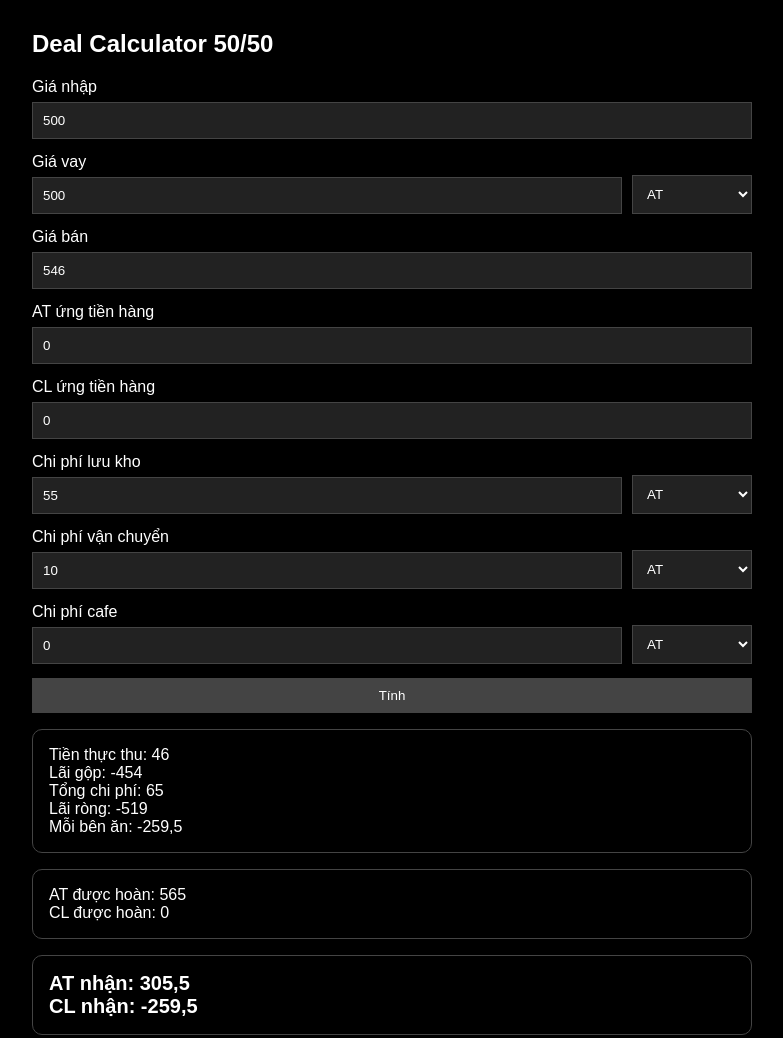
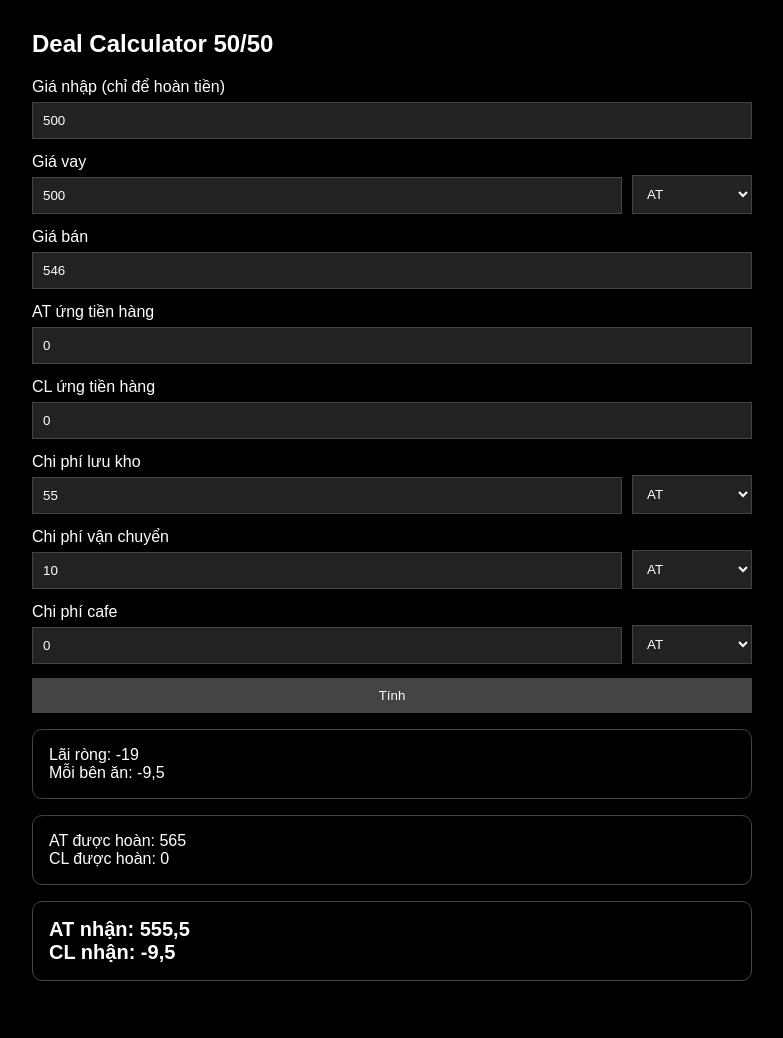
Before and after one commit to tuleanh1410-create/Tool, a plain HTML site: page index.html in a window 1280 px wide. Shown: the whole page, without its empty margins (248-1031 px from the left). After the commit the page ends 1011 px from the top, so only its background shows below. Drawn offline with Linux system fonts and the light colour scheme.

Commit message:
Update index.html

```diff
--- a/index.html
+++ b/index.html
@@ -16,7 +16,7 @@
 
 <h2>Deal Calculator 50/50</h2>
 
-<label>Giá nhập</label>
+<label>Giá nhập (chỉ để hoàn tiền)</label>
 <input id="buy" type="number" value="500">
 
 <div class="row">
@@ -75,9 +75,6 @@
 <button onclick="calc()">Tính</button>
 
 <div class="box">
-  <div>Tiền thực thu: <span id="realSell"></span></div>
-  <div>Lãi gộp: <span id="gross"></span></div>
-  <div>Tổng chi phí: <span id="cost"></span></div>
   <div>Lãi ròng: <span id="net"></span></div>
   <div>Mỗi bên ăn: <span id="split"></span></div>
 </div>
@@ -98,9 +95,10 @@ function money(n) {
 }
 
 function calc() {
+  const sell = Number(document.getElementById("sell").value) || 0;
+  const loan = Number(document.getElementById("loan").value) || 0;
   const buy = Number(document.getElementById("buy").value) || 0;
-  const loan = Number(document.getElementById("loan").value) || 0;
-  const sell = Number(document.getElementById("sell").value) || 0;
+
   const at = Number(document.getElementById("at").value) || 0;
   const cl = Number(document.getElementById("cl").value) || 0;
 
@@ -111,9 +109,11 @@ function calc() {
   let atCost = 0;
   let clCost = 0;
 
+  // Giá vay
   if (document.getElementById("loanBy").value === "AT") atCost += loan;
   else clCost += loan;
 
+  // Chi phí
   if (document.getElementById("storageBy").value === "AT") atCost += storage;
   else clCost += storage;
 
@@ -123,18 +123,14 @@ function calc() {
   if (document.getElementById("cafeBy").value === "AT") atCost += cafe;
   else clCost += cafe;
 
-  const realSell = sell - loan;
-  const gross = realSell - buy;
-  const cost = storage + ship + cafe;
-  const net = gross - cost;
+  // 🔥 LOGIC MỚI
+  const net = sell - loan - storage - ship - cafe;
   const split = net / 2;
 
+  // Kết quả
   const atResult = at + atCost + split;
   const clResult = cl + clCost + split;
 
-  document.getElementById("realSell").innerText = money(realSell);
-  document.getElementById("gross").innerText = money(gross);
-  document.getElementById("cost").innerText = money(cost);
   document.getElementById("net").innerText = money(net);
   document.getElementById("split").innerText = money(split);
 
```
